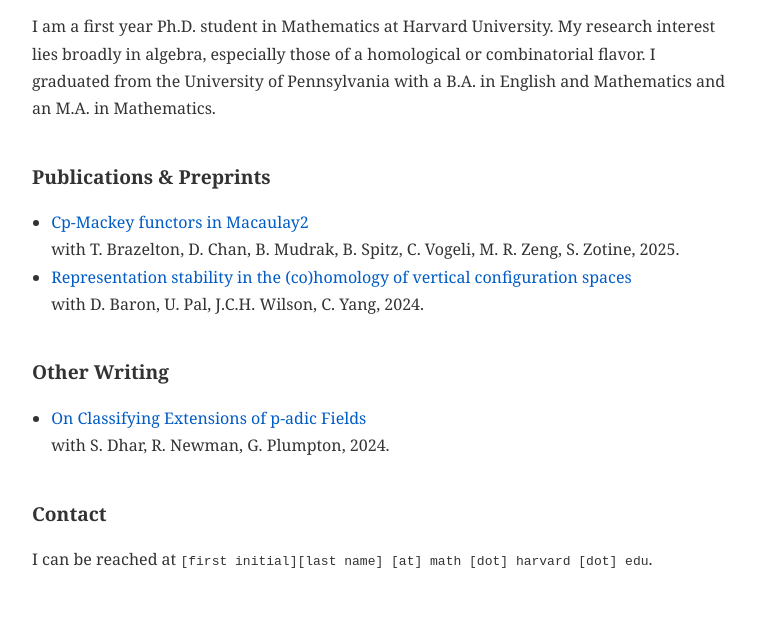
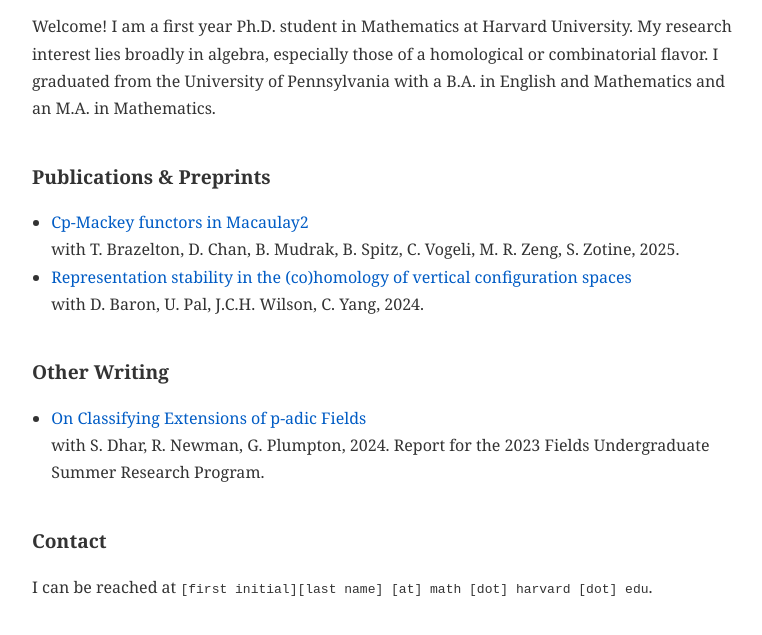
Before and after one commit to Chengluw/chengluw.github.io, a plain HTML site: page index.html in a window 1280 px wide. Shown: the part 117-752 px from the top of the page, without its empty margins (258-1020 px from the left). Drawn offline with Linux system fonts and the light colour scheme.

Commit message:
Update index.html

```diff
--- a/index.html
+++ b/index.html
@@ -37,7 +37,9 @@
   <h1>Chenglu Wang</h1>
 
     <p>
-    I am a first year Ph.D. student in Mathematics at Harvard University. My research interest lies broadly in algebra, especially those of a homological or combinatorial flavor. I graduated from the University of Pennsylvania with a B.A. in English and Mathematics and an M.A. in Mathematics.
+    Welcome! I am a first year Ph.D. student in Mathematics at Harvard University. My research interest lies broadly in algebra, especially those of a homological or combinatorial flavor.
+
+    I graduated from the University of Pennsylvania with a B.A. in English and Mathematics and an M.A. in Mathematics.
   </p>
 
   <h2>Publications & Preprints</h2>
@@ -62,7 +64,7 @@
       <a href="https://arxiv.org/abs/2411.07880" target="_blank">
         On Classifying Extensions of p-adic Fields
       </a><br>
-      with S. Dhar, R. Newman, G. Plumpton, 2024.
+      with S. Dhar, R. Newman, G. Plumpton, 2024. Report for the 2023 Fields Undergraduate Summer Research Program.
     </li>
   </ul>
 
```
